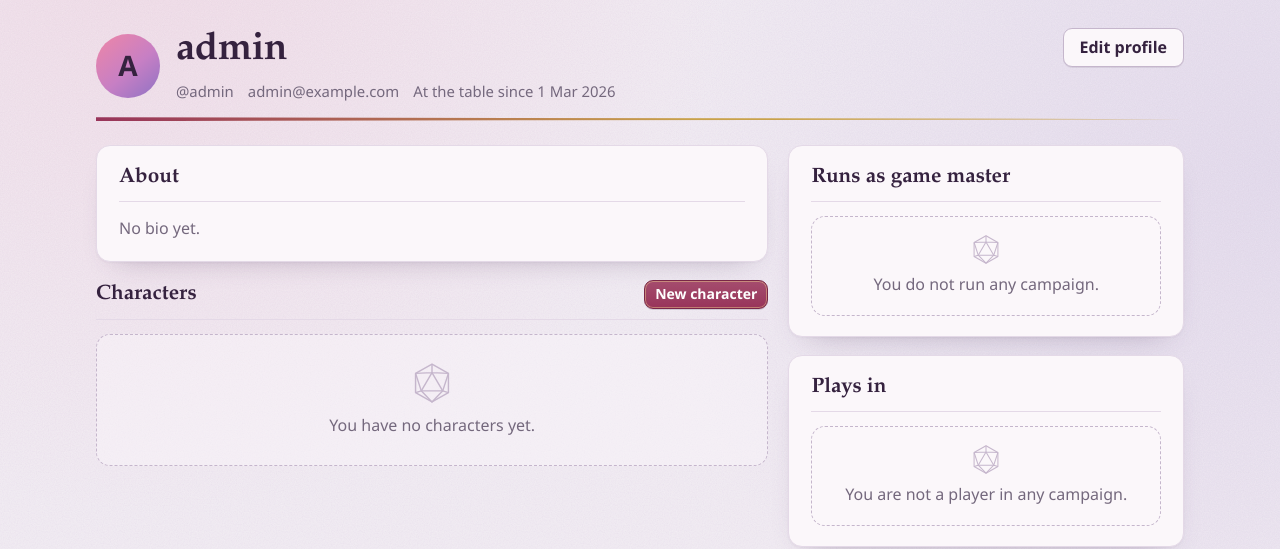
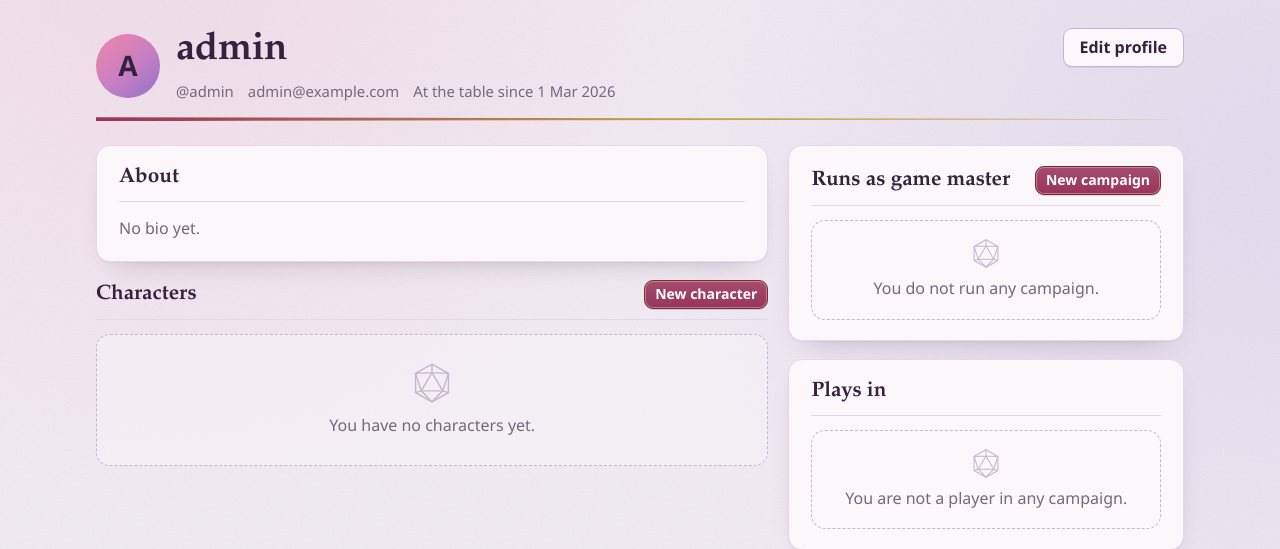
Before and after one commit to kateryna-che/d20, a Django app: page /players/1/ in a window 1280 px wide. Shown: the part 65-614 px from the top of the page. Run offline with Django 5.2, Linux system fonts and the light colour scheme; a user stored in the database is signed in; data comes from the database, SQL or seed files in the repository.

Commit message:
feat: add the new campaign button to the profile

```diff
--- a/templates/d20/user_detail.html
+++ b/templates/d20/user_detail.html
@@ -58,7 +58,12 @@
 
     <aside class="stack">
       <section class="card">
-        <h2>Runs as game master</h2>
+        <div class="card-head">
+          <h2>Runs as game master</h2>
+          {% if profile.pk == user.pk %}
+            <a class="btn btn-small btn-primary" href="{% url 'd20:campaign-create' %}?next={{ request.get_full_path|urlencode }}">New campaign</a>
+          {% endif %}
+        </div>
         {% with mastered_campaigns=profile.mastered_campaigns.all %}
           {% if mastered_campaigns %}
             <ul class="list">
```
